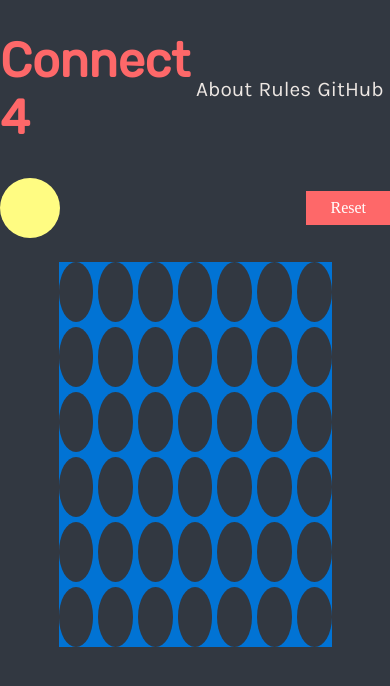
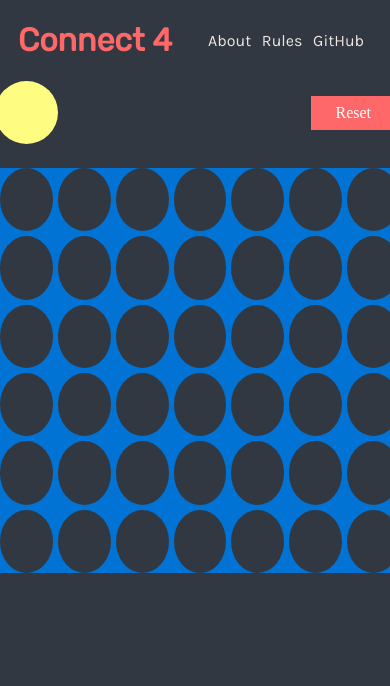
Before and after one commit to confusedwdeveloper/connect4, a website built with webpack: page public/index.html in a window 390 px wide. Built offline with nearby package versions, Linux system fonts and the light colour scheme.

Commit message:
version 1 complete

```diff
--- a/public/index.html
+++ b/public/index.html
@@ -4,14 +4,14 @@
     <meta charset="UTF-8" />
     <meta name="description" content="Connect 4 Game in Javascript" />
     <meta name="keywords" content="HTML,CSS,Chingu,JavaScript" />
-    <meta name="author" content="Darshan Datta>
+    <meta name="author" content="Darshan Datta" />
     <meta name="viewport" content="width=device-width, initial-scale=1.0" />
     <meta http-equiv="X-UA-Compatible" content="ie=edge" />
     <link
       href="https://fonts.googleapis.com/css?family=Karla|Rubik"
       rel="stylesheet"
     />
-    <link rel="stylesheet" href="./styles/index.css" />
+    <!-- <link rel="stylesheet" href="./styles/index.css" /> -->
     <title>Connect 4 Game</title>
   </head>
   <body>
--- a/src/scss/styles.scss
+++ b/src/scss/styles.scss
@@ -74,6 +74,7 @@ main {
   .status {
     display: flex;
     justify-content: space-between;
+    align-items: center;
     // max-width: 200px;
     // width: 100%;
 
@@ -142,8 +143,59 @@ button:hover::before {
 }
 
 // Media queries
-@media (max-width: 600px) {
-  .root {
-    width: 70vw;
+// looks good until 800
+
+@media (max-width: 685px) {
+  .root,
+  .prediv {
+    width: 60vw;
+    max-width: auto;
+  }
+  .div {
+    height: 50px;
+  }
+  header .nav {
+    max-width: 40vw;
+    justify-content: space-between;
+    margin-right: 0.5rem;
+  }
+  header h1 {
+    padding: 0;
+    font-size: 2rem;
+    // margin: inherit 0;
   }
 }
+@media (max-width: 650px) {
+  .div {
+    height: 8vh;
+  }
+
+  .prediv .status #player-color {
+    width: 8vh;
+    height: 8vh;
+  }
+  header .nav a {
+    font-size: 1rem;
+  }
+}
+@media (max-width: 450px) {
+  .root,
+  .prediv {
+    width: calc(7.5vh * 6 + 30px);
+    // max-width: auto;
+  }
+  .div {
+    height: 7.5vh;
+  }
+  .prediv .status #player-color {
+    width: 7.5vh;
+    height: 7.5vh;
+  }
+}
+@media (max-width: 350px) {
+  header h1 {
+  }
+  header .nav a {
+    font-size: 0.8rem;
+  }
+}
```
Also changed, not shown: public/styles/index.css, 1 other file.
